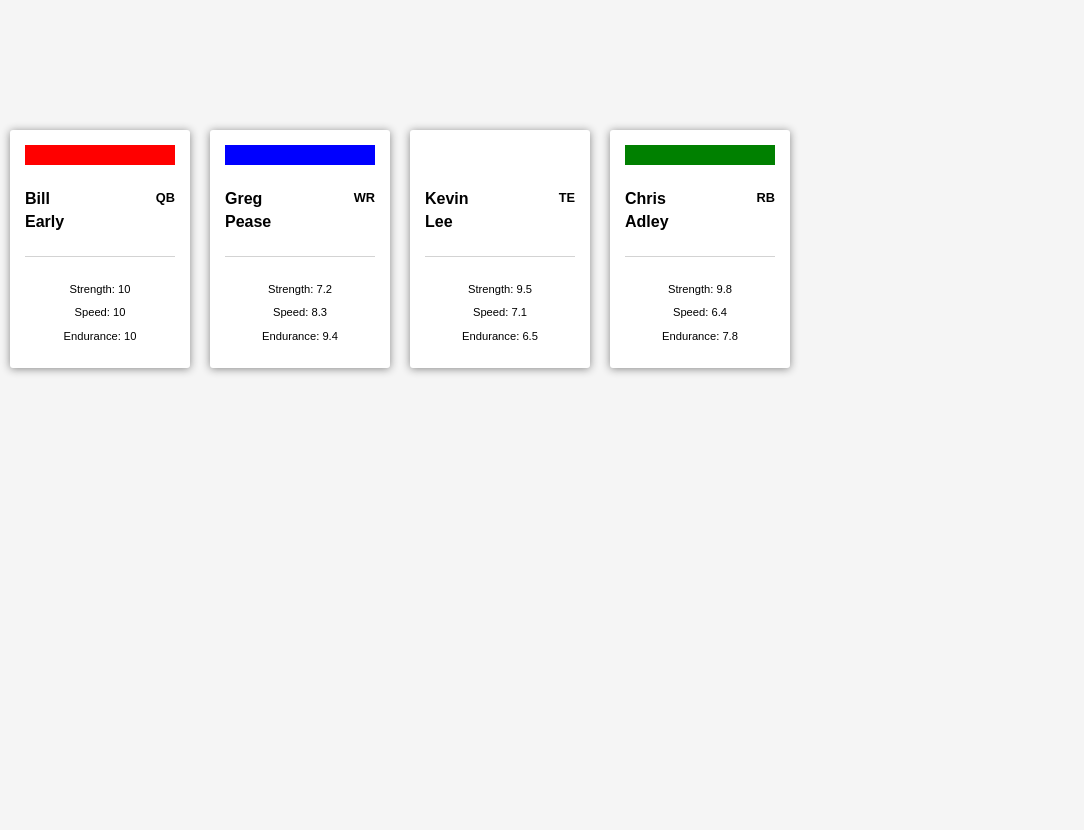
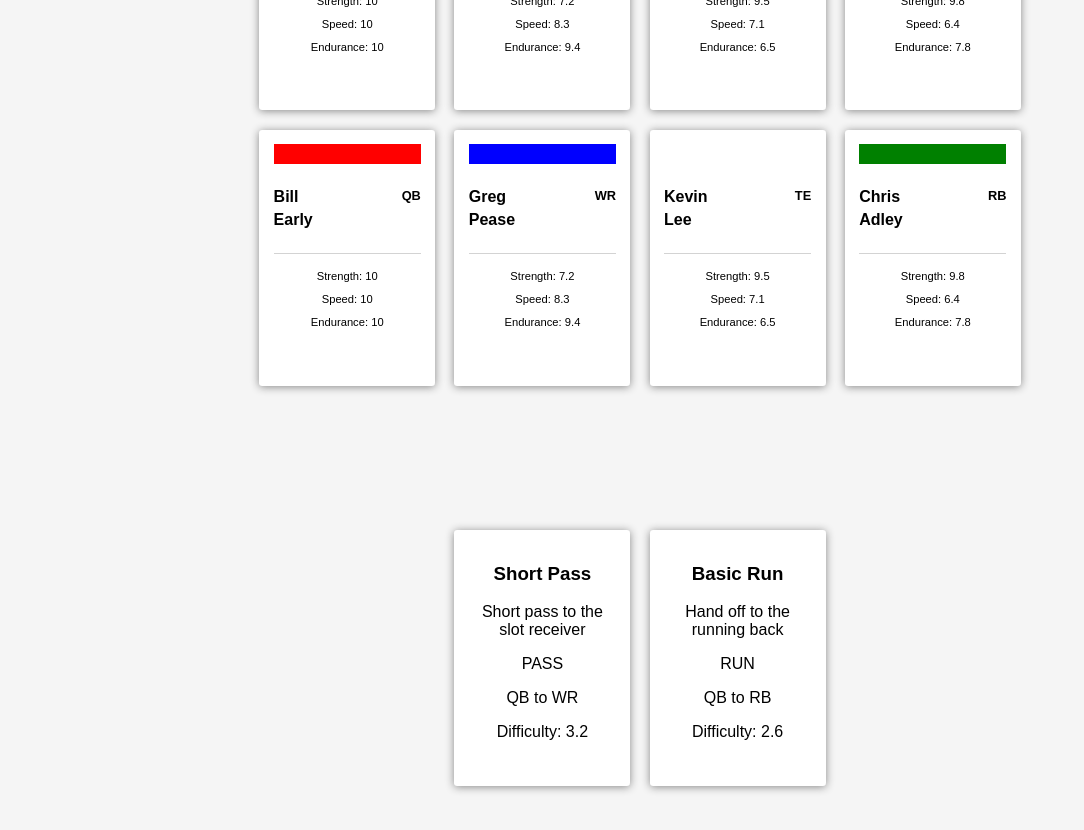
Before and after one commit to billearly/two-minute-warning, a Next.js app: page / in a window 1280 px wide. Shown: the part 280-1110 px from the top of the page, without its empty margins (0-1084 px from the left). Before the commit the page ends 800 px from the top, so only its background shows below. Built offline with nearby package versions, Linux system fonts and the light colour scheme.

Commit message:
Added concept of Play Cards

```diff
--- a/components/GameBoard.tsx
+++ b/components/GameBoard.tsx
@@ -1,10 +1,22 @@
 import React from 'react';
-import PlayerCard from './PlayerCard';
-import mockData from '../data/mock-team';
 import styled from 'styled-components';
+import {
+    PlayerCard,
+    PlayCard
+} from './cards';
+import {
+    mockPlayers,
+    mockPlays
+} from '../data';
 
 const TeamSide = styled.div`
+    display: flex;
+    justify-content: center;
     height: 50%;
+
+    &:first-child {
+        align-items: flex-end;
+    }
 `;
 
 const GameBoardWrapper = styled.div`
@@ -13,7 +25,7 @@ const GameBoardWrapper = styled.div`
 
 const GameBoard: React.SFC = () => {
     const getTeam = () => {
-        return mockData.map((data, i) =>
+        return mockPlayers().map((data, i) =>
             <PlayerCard
                 key={i}
                 firstName={data.firstName}
@@ -26,10 +38,25 @@ const GameBoard: React.SFC = () => {
         );
     };
 
+    const getPlays = () => {
+        return mockPlays().map((play, i) =>
+            <PlayCard
+                key={i}
+                type={play.type}
+                source={play.source}
+                target={play.target}
+                title={play.title}
+                description={play.description}
+                difficulty={play.difficulty}
+            />
+        );
+    }
+
     return (
         <GameBoardWrapper>
             <TeamSide>{getTeam()}</TeamSide>
             <TeamSide>{getTeam()}</TeamSide>
+            <TeamSide>{getPlays()}</TeamSide>
         </GameBoardWrapper>
     );
 };
--- /dev/null
+++ b/components/cards/CardBase.tsx
@@ -0,0 +1,21 @@
+import styled from 'styled-components';
+
+const CardBase = styled.div`
+    font-family: sans-serif;
+    font-size: 1em;
+    background-color: white;
+    display: inline-block;
+    margin: 0.6em;
+    padding: 0.9em;
+    box-shadow: 0 0.06em 0.5em #888888;
+    border-radius: 0.2em;
+    width: 11em;
+    height: 16em;
+
+    &:hover {
+        box-shadow: 0 0.06em 0.5em #7AC9E8;
+        cursor: pointer;
+    }
+`;
+
+export default CardBase;
--- /dev/null
+++ b/components/cards/PlayCard.tsx
@@ -0,0 +1,44 @@
+import styled from 'styled-components';
+import CardBase from './CardBase';
+import {
+    PlayerPosition,
+    PlayType
+} from '../../enum';
+
+interface IPlayInfo {
+    type: PlayType,
+    source: PlayerPosition,
+    target: PlayerPosition,
+    title: string,
+    description: string,
+    difficulty: number
+}
+
+const PlayTitle = styled.h3`
+    text-align: center;
+    font-weight: bold;
+`;
+
+const PlayDescription = styled.p`
+    text-align: center;
+`;
+
+export const PlayCard: React.SFC<IPlayInfo> = ({
+    type,
+    source,
+    target,
+    title,
+    description,
+    difficulty
+}) => {
+    return (
+        <CardBase>
+            <PlayTitle>{title}</PlayTitle>
+
+            <PlayDescription>{description}</PlayDescription>
+            <PlayDescription>{type}</PlayDescription>
+            <PlayDescription>{source} to {target}</PlayDescription>
+            <PlayDescription>Difficulty: {difficulty}</PlayDescription>
+        </CardBase>
+    );
+};
--- a/components/PlayerCard.tsx
+++ b/components/cards/PlayerCard.tsx
@@ -1,6 +1,7 @@
 import React from 'react';
 import styled from 'styled-components';
-import PlayerPosition from '../enum/PlayerPosition';
+import { PlayerPosition } from '../../enum';
+import CardBase from './CardBase';
 
 interface IPlayerInfo {
     firstName: string,
@@ -15,21 +16,9 @@ interface IImageProps {
     position: PlayerPosition;
 }
 
-const CardWrapper = styled.div`
-    font-family: sans-serif;
-    font-size: 1em;
-    background-color: white;
-    display: inline-block;
-    margin: 10px;
-    padding: 15px;
-    box-shadow: 0 1px 8px #888888;
-    border-radius: 3px;
-    width: 180px;
-`;
-
 const CardBanner = styled.div`
     width: 100%;
-    height: 20px;
+    height: 1.25em;
     background-color: ${(p: IImageProps) => {
         switch (p.position) {
             case PlayerPosition.QB:
@@ -51,8 +40,8 @@ const CardHeader = styled.div`
     flex-direction: row;
     justify-content: space-between;
     align-items: flex-start;
-    padding: 25px 0;
-    border-bottom: 1px solid lightgray;
+    padding: 1.5em 0;
+    border-bottom: 0.06em solid lightgray;
 `;
 
 const PlayerName = styled.p`
@@ -61,7 +50,7 @@ const PlayerName = styled.p`
     margin: 0;
 
     &:last-child {
-        padding-top: 5px;
+        padding-top: 0.3em;
     }
 `;
 
@@ -72,7 +61,7 @@ const PlayerPos = styled.p`
 `;
 
 const AttributeWrapper = styled.div`
-    padding-top: 15px;
+    padding-top: 0.3em;
 `;
 
 const PlayerAttribute = styled.p`
@@ -80,7 +69,7 @@ const PlayerAttribute = styled.p`
     text-align: center;
 `;
 
-const PlayerCard: React.SFC<IPlayerInfo> = ({
+export const PlayerCard: React.SFC<IPlayerInfo> = ({
     firstName,
     lastName,
     position,
@@ -89,7 +78,7 @@ const PlayerCard: React.SFC<IPlayerInfo> = ({
     endurance
 }) => {
     return (
-        <CardWrapper>
+        <CardBase>
             <CardBanner position={position} />
 
             <CardHeader>
@@ -106,8 +95,6 @@ const PlayerCard: React.SFC<IPlayerInfo> = ({
                 <PlayerAttribute>Speed: {speed}</PlayerAttribute>
                 <PlayerAttribute>Endurance: {endurance}</PlayerAttribute>
             </AttributeWrapper>
-        </CardWrapper>
+        </CardBase>
     );
-}
-
-export default PlayerCard;
+};
--- /dev/null
+++ b/components/cards/index.ts
@@ -0,0 +1,2 @@
+export { PlayerCard } from './PlayerCard';
+export { PlayCard } from './PlayCard';
--- /dev/null
+++ b/data/index.ts
@@ -0,0 +1,2 @@
+export { mockPlayers } from "./mock-team";
+export { mockPlays } from './mock-plays';
--- /dev/null
+++ b/data/mock-plays.js
@@ -0,0 +1,25 @@
+import {
+    PlayerPosition,
+    PlayType
+} from '../enum';
+
+export const mockPlays = () => {
+    return [
+        {
+            type: PlayType.PASS,
+            source: PlayerPosition.QB,
+            target: PlayerPosition.WR,
+            title: 'Short Pass',
+            description: 'Short pass to the slot receiver',
+            difficulty: 3.2
+        },
+        {
+            type: PlayType.RUN,
+            source: PlayerPosition.QB,
+            target: PlayerPosition.RB,
+            title: 'Basic Run',
+            description: 'Hand off to the running back',
+            difficulty: 2.6
+        },
+    ];
+};
--- a/data/mock-team.js
+++ b/data/mock-team.js
@@ -1,6 +1,7 @@
 import PlayerPosition from '../enum/PlayerPosition';
 
-const mockData = [
+export const mockPlayers = () => {
+    return [
         {
             firstName: 'Bill',
             lastName: 'Early',
@@ -34,5 +35,4 @@ const mockData = [
             endurance: 7.8
         }
     ];
-
-export default mockData;
+};
--- /dev/null
+++ b/enum/PlayType.ts
@@ -0,0 +1,6 @@
+enum PlayType {
+    PASS = 'PASS',
+    RUN = 'RUN'
+};
+
+export default PlayType;
--- /dev/null
+++ b/enum/index.ts
@@ -0,0 +1,11 @@
+export enum PlayerPosition {
+    QB = 'QB',
+    WR = 'WR',
+    RB = 'RB',
+    TE = 'TE'
+}
+
+export enum PlayType {
+    PASS = 'PASS',
+    RUN = 'RUN'
+};
```
Lines whose indentation alone changed are shown as unchanged.
